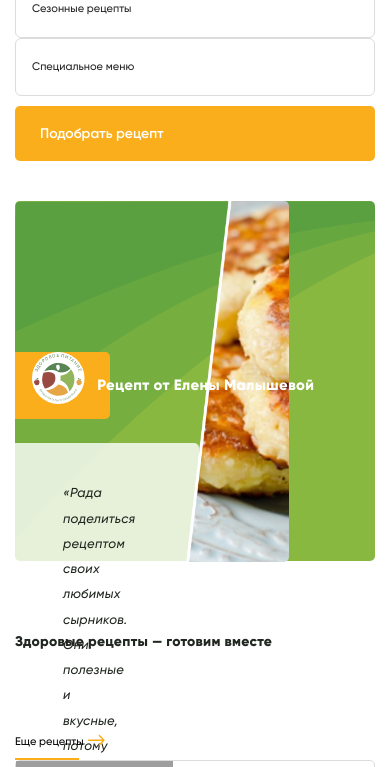
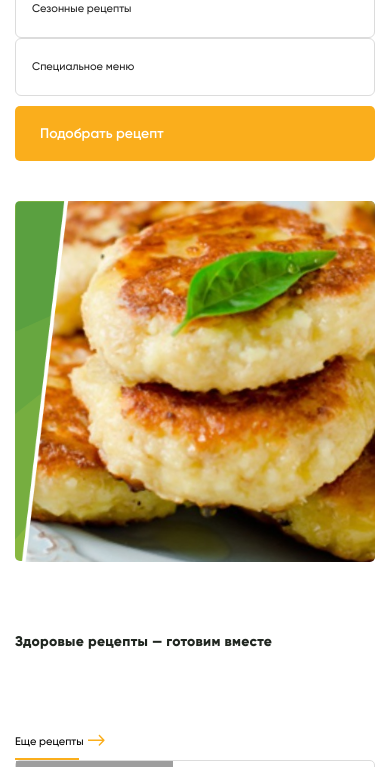
Before and after one commit to Ciphra333/Nature__Food_var-2, a PHP site: page /index.html in a window 390 px wide. Shown: the part 379-1146 px from the top of the page. Run offline with PHP 8.4, Linux system fonts and the light colour scheme; some web fonts are replaced; grey boxes are pictures that could not be loaded.

Commit message:
Изменение адаптации на 768 секции Main
Переделал адаптацию на 768/Main

```diff
--- a/css/style.css
+++ b/css/style.css
@@ -692,9 +692,9 @@ color: #ACACAC;
 }
 .h1__title::before {
     content: '';
-    width: 69.34px;
-    height: 67.9px;
-    min-width: 69.34px;
+    width: 69px;
+    height: 67px;
+    min-width: 69px;
     background-image: url(../images/svg/reciept-malisheva-icon.svg);
     margin-right: 40px;
     background-size: 90%;
@@ -725,7 +725,7 @@ color: #ACACAC;
     background: rgba(255, 255, 255, 0.8);
     border-radius: 0px 5px 5px 0px;
     /* max-width: 729px; */
-    max-height: 211px;
+    /* max-height: 211px; */
     width: 100%;
     padding: 24px 40px;
     display: inline-block;
@@ -777,7 +777,7 @@ color: #ACACAC;
     z-index: 1;
 }
 .main-pic-2 {
-    width: 519px;
+    /* width: 519px; */
     border-radius: 5px;
     position: absolute;
     top: 0;
@@ -2432,13 +2432,13 @@ opacity: .65 ;
         font-size: 36px;
     }
     .main__subtitle-text {
-        font-size: 22px;
+        /* font-size: 22px; */
     }
     .main__btn  {
         font-size: 17px;
     }
     .main__pic-item {
-        right: 14px;
+        /* right: 14px; */
     }
     /* Main End */
 
@@ -2576,13 +2576,13 @@ opacity: .65 ;
     }
     .h1__title {
         font-size: 36px;
-        width: calc(140% - 50px);
+        /* width: calc(140% - 50px); */
     }
     .main__subtitle-text {
-        max-width: 78%;
+        /* max-width: 78%; */
     }
     .main-pic-2 {
-        max-height: 606px;
+        /* max-height: 606px; */
 
     }
     .main__btn {
@@ -2708,7 +2708,7 @@ opacity: .65 ;
         display: flex;
     }
     .main__pic-item {
-        right: 14px;
+        /* right: 14px; */
     }
 
 }
@@ -2803,24 +2803,24 @@ opacity: .65 ;
 
     /* Main Start */
     .main-pic-2 {
-        max-height: 607px;
+        /* max-height: 607px; */
         width: 100%;
     }
     .h1__title  {
         font-size: 30px;
-        width: calc(132% - 50%);
+        /* width: calc(132% - 50px); */
     }
     .main-pic-1 {
         width: 74%;
     }
     .main__subtitle-text {
-        max-width: 58%;
+        /* max-width: 58%; */
     }
     .main__wrap {
-        max-height: 599px;
+        /* max-height: 599px; */
     }
     .main__subtitle-text {
-        max-width: 57%;
+        /* max-width: 57%; */
         font-size: 19px;
     }
     .main__btn {
@@ -2828,7 +2828,7 @@ opacity: .65 ;
         font-size: 15px;
     }
     .main__btn {
-        margin-left: 34px;
+        /* margin-left: 34px; */
     }
     /* Main End */
 
@@ -2977,25 +2977,36 @@ opacity: .65 ;
     }
     /* Select End */
     /* Main Start */
+    .main__subtitle-text-wrap {
+        order: 1;
+        width: 100%;
+    }
+    .main__pic-item {
+        order:0;
+        width: 100%;
+    }
     .main-pic-1 {
         left: -56%;
         display: none;
     }
     .main-pic-2 {
-        max-height: 500px;
+        /* max-height: 500px; */
+        height: 100%;
+        top: 0;
     }
     .main__wrap {
-        max-height: 499px;
+        /* max-height: 499px; */
+        object-fit: fill;
     }
     .h1__title  {
         font-size: 17px;
-        width: calc(119% - 50px);
+        /* width: calc(119% - 50px); */
         line-height: 1.4;
     }
     .main__subtitle-text {
-        max-width: 50%;
+        /* max-width: 50%; */
         font-size: 15px;
-        padding: 16px 40px;
+        /* padding: 16px 40px; */
     }
     /* Main End */
 
@@ -3003,6 +3014,8 @@ opacity: .65 ;
     /* Grid Menu Start */
     .grid__img-1-first {
         width: 100%;
+        height: 100%;
+        object-fit: cover;
     }
     .social__menu-items-first {
         text-align: inherit;
@@ -3199,7 +3212,7 @@ opacity: .65 ;
     }
     .h1__title {
         font-size: 15px;
-        width: 45%;
+        /* width: 45%; */
         padding: 3.45px 16px;
         margin-top: 28px;
     }
@@ -3209,12 +3222,12 @@ opacity: .65 ;
         top: -21%;
     }
     .main-pic-2 {
-        width: 70%;
+        /* width: 70%; */
         float: right;
     }
     .main__subtitle-text {
         font-size: 14px;
-        padding: 13px 8px;
+        /* padding: 13px 8px; */
         line-height: 25.25px;
     }
     .main__btn {
@@ -3226,10 +3239,10 @@ opacity: .65 ;
         width: 13%;
     }
     .main__wrap {
-        max-height: 349px;
+        /* max-height: 349px; */
     }
     .main__text-wrap {
-        width: 87%;
+        /* width: 87%; */
     }
     /* Community End */
 
@@ -3243,6 +3256,9 @@ opacity: .65 ;
     }
     .card__grid-first {
         grid-template-columns: repeat(1, 1fr);
+    }
+    .span__text-link {
+        font-size: 13px;
     }
     .span__text-link--second {
         font-size: 11px;
@@ -3485,7 +3501,7 @@ opacity: .65 ;
         margin-top: 28px;
     }
     .main-pic-2 {
-        width: 59%;
+        /* width: 59%; */
         height: 361px;
         object-fit: cover;
         object-position: left;
```
